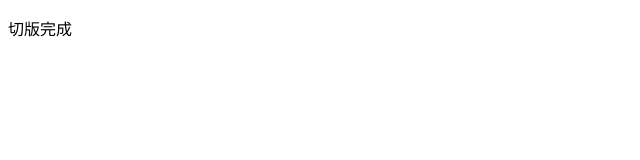
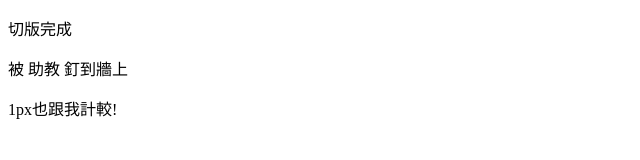
Before and after one commit to testgitschool/LiveCourse, a plain HTML site: page index.html in a window 1280 px wide. Shown: the whole page, without its empty margins (0-640 px from the left). Drawn offline with Linux system fonts and the light colour scheme.

Commit message:
被助教釘在牆上修改版本_v1

```diff
--- a/index.html
+++ b/index.html
@@ -7,5 +7,7 @@
 </head>
 <body>
   <p>切版完成</p>
+  <p>被 助教 釘到牆上</p>
+  <p>1px也跟我計較!</p>
 </body>
 </html>
```
